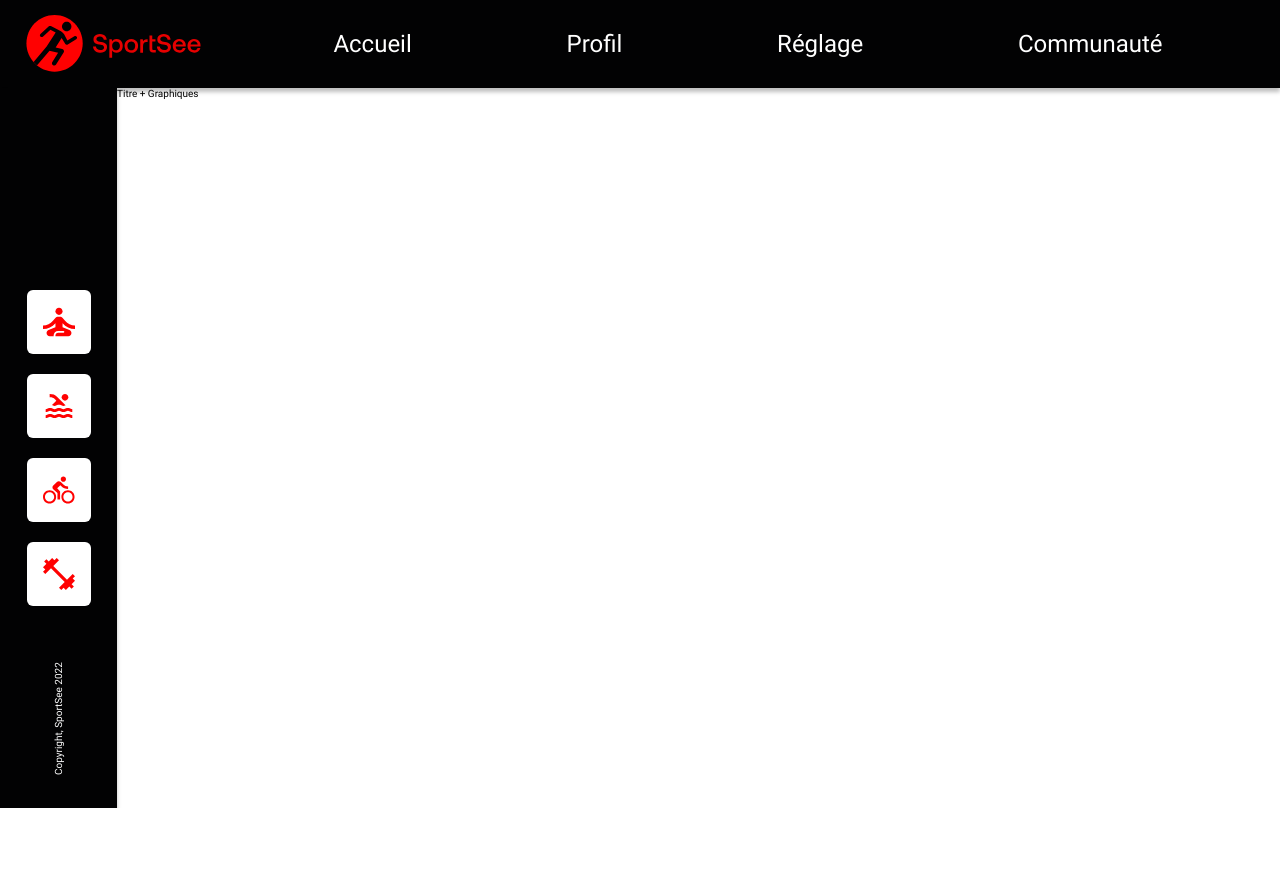
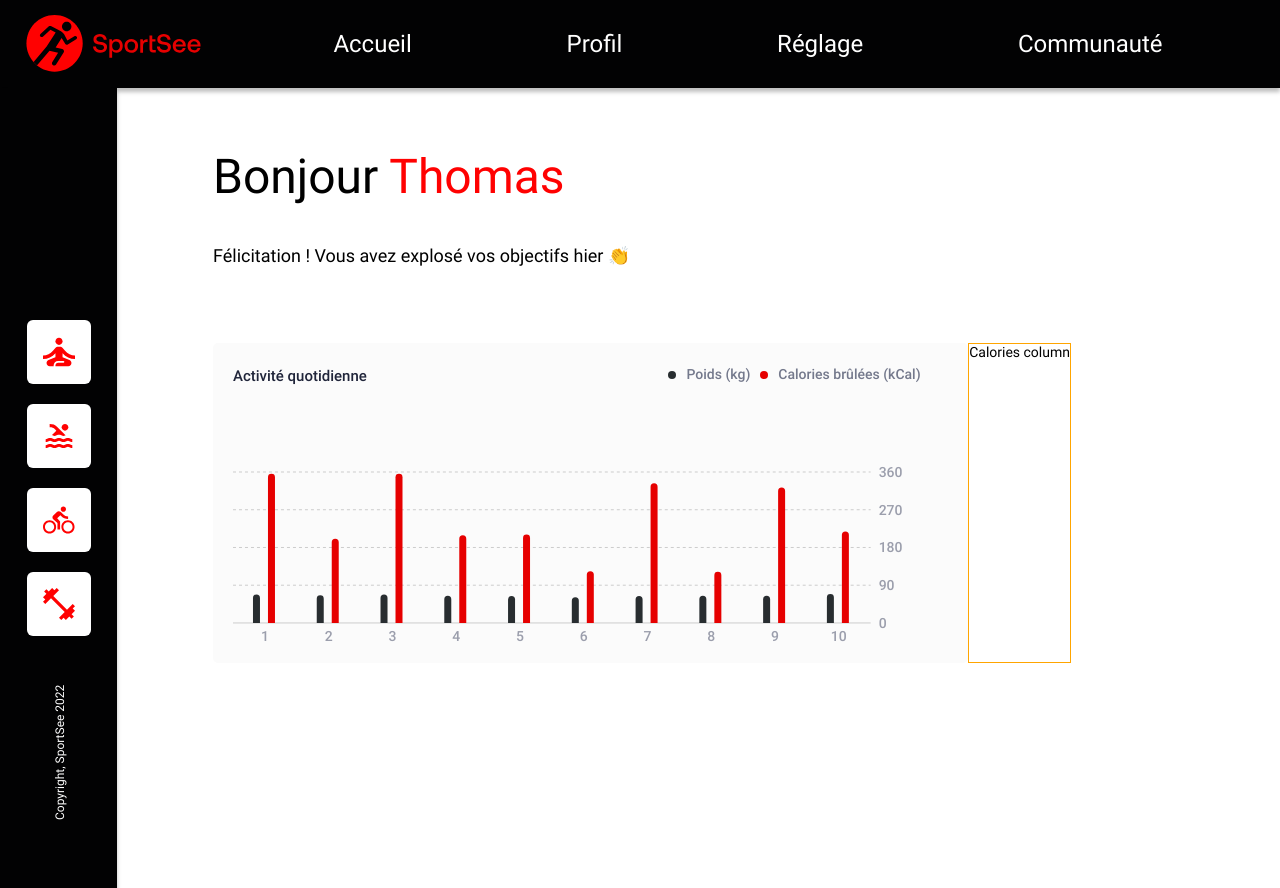
Before and after one commit to ShayReichert/ShayPaulElyReichert_12_24032022, a React (Create React App) app: page / in a window 1280 px wide. Before the commit the page ends 808 px from the top, so only its background shows below. Built offline with nearby package versions, Linux system fonts and the light colour scheme.

Commit message:
Chart activity daily

```diff
--- a/src/components/MenuVertical/MenuVertical.jsx
+++ b/src/components/MenuVertical/MenuVertical.jsx
@@ -35,7 +35,7 @@ function MenuVertical() {
         </ul>
       </div>
       <div className="copyright">
-        Copyright, SportSee {new Date().getFullYear()}
+        <span>Copyright, SportSee {new Date().getFullYear()}</span>
       </div>
     </div>
   )
--- a/src/components/MenuVertical/MenuVertical.scss
+++ b/src/components/MenuVertical/MenuVertical.scss
@@ -2,6 +2,7 @@
 
 .menu-vertical-wrapper {
   @include size(11.7rem, auto);
+  min-height: 80rem;
   position: relative;
   display: flex;
   flex-direction: column;
@@ -14,6 +15,7 @@
     display: flex;
     flex-direction: column;
     align-items: center;
+    padding-bottom: 2rem;
 
     > li {
       @include size(6.4rem);
@@ -41,8 +43,14 @@
   }
 
   .copyright {
-    @include position(auto, 0, 12%, 0);
+    @include position(auto, auto, 6rem, 50%);
     position: absolute;
     transform: rotate(-90deg);
+    transform-origin: left center;
+
+    span {
+      font-size: 1.2rem;
+      white-space: nowrap;
+    }
   }
 }
--- a/src/index.scss
+++ b/src/index.scss
@@ -1,6 +1,12 @@
 @import './utils/styles/index.scss';
 
-// Reset / Normalize CSS
+// --- General CSS ---
+
+.text-primary {
+  color: $primary;
+}
+
+// --- Reset / Normalize CSS ---
 
 html {
   box-sizing: border-box;
@@ -27,6 +33,10 @@ ul {
   padding: 0;
   font-weight: normal;
   font-family: $font-family-default;
+}
+
+body {
+  font-size: 1.4rem;
 }
 
 ol,
--- a/src/pages/Home/Home.jsx
+++ b/src/pages/Home/Home.jsx
@@ -1,12 +1,148 @@
 import './Home.scss'
 import Layout from '../../components/Layout/Layout'
 import MenuVertical from '../../components/MenuVertical/MenuVertical'
+
+import {
+  ResponsiveContainer,
+  BarChart,
+  Bar,
+  XAxis,
+  YAxis,
+  CartesianGrid,
+  Tooltip,
+  Legend,
+
+} from 'recharts'
+
+const data = [
+  {
+    name: '1',
+    calories: 356,
+    poids: 68,
+  },
+  {
+    name: '2',
+    calories: 201,
+    poids: 66,
+  },
+  {
+    name: '3',
+    calories: 356,
+    poids: 68,
+  },
+  {
+    name: '4',
+    calories: 209,
+    poids: 65,
+  },
+  {
+    name: '5',
+    calories: 211,
+    poids: 64,
+  },
+  {
+    name: '6',
+    calories: 123,
+    poids: 61,
+  },
+  {
+    name: '7',
+    calories: 333,
+    poids: 64,
+  },
+  {
+    name: '8',
+    calories: 122,
+    poids: 65,
+  },
+  {
+    name: '9',
+    calories: 323,
+    poids: 65,
+  },
+  {
+    name: '10',
+    calories: 218,
+    poids: 69,
+  },
+]
 
 function Home() {
   return (
     <Layout>
       <MenuVertical />
-      <div className="charts-wrapper">Titre + Graphiques</div>
+      <div className="content-wrapper">
+        <section className="title-section">
+          <h1>
+            Bonjour <span className="text-primary">Thomas</span>
+          </h1>
+          <p className="subtitle">
+            Félicitation ! Vous avez explosé vos objectifs hier 👏
+          </p>
+        </section>
+        <section className="charts-section">
+          <div className="left">
+            <div className="chart-activity-daily">
+              <ResponsiveContainer width="99%" height={320}>
+                <BarChart
+                  // width={700}
+                  data={data}
+                  margin={{
+                    top: 112,
+                    right: 30,
+                    left: 20,
+                    bottom: 10,
+                  }}
+                  barSize={7}
+                  barGap={8}
+                >
+                  <text
+                    className="custom-rechart-title"
+                    x={20}
+                    y={33}
+                    fill="#20253A"
+                    textAnchor="left"
+                    dominantBaseline="central"
+                  >
+                    <tspan fontSize="15">Activité quotidienne</tspan>
+                  </text>
+                  <CartesianGrid vertical={false} strokeDasharray="3 3" />
+                  <XAxis axisLine={false} tickLine={false} dataKey="name" />
+                  <YAxis
+                    axisLine={false}
+                    tickLine={false}
+                    orientation="right"
+                  />
+                  <Tooltip
+                    separator=""
+                    labelStyle={{ color: 'green' }}
+                    wrapperStyle={{ left: 21 }}
+                  />
+                  <Legend verticalAlign="top" align="right" />
+                  <Bar
+                    unit="kg"
+                    dataKey="poids"
+                    fill="#282D30"
+                    legendType="circle"
+                    radius={[10, 10, 0, 0]}
+                    name="Poids (kg)"
+                  />
+                  <Bar
+                    unit="Kcal"
+                    dataKey="calories"
+                    fill="#E60000"
+                    legendType="circle"
+                    radius={[10, 10, 0, 0]}
+                    name="Calories brûlées (kCal)"
+                  />
+                </BarChart>
+              </ResponsiveContainer>
+            </div>
+          </div>
+
+          <div className="right">Calories column</div>
+        </section>
+      </div>
     </Layout>
   )
 }
--- a/src/pages/Home/Home.scss
+++ b/src/pages/Home/Home.scss
@@ -4,7 +4,106 @@
   display: flex;
   align-items: stretch;
 
-  .charts-wrapper {
+  .content-wrapper {
+    display: flex;
+    flex-direction: column;
     min-height: calc(100vh - 8rem);
+    padding: 4.7% 7.5%;
+
+    .title-section {
+      margin-bottom: 7.7rem;
+
+      h1 {
+        font-size: $font-size-h1;
+        margin-bottom: 4rem;
+      }
+
+      .subtitle {
+        font-size: 1.8rem;
+      }
+    }
+
+    .charts-section {
+      display: flex;
+
+      .left {
+        .chart-activity-daily {
+          @include size(59vw, 320px);
+          background-color: $light-gray;
+          font-size: 1.4rem;
+          border-radius: 5px;
+
+          .recharts-wrapper {
+
+          .recharts-legend-wrapper {
+            top: 2.3rem !important;
+
+            .recharts-surface {
+              @include size(8px);
+              margin-right: 10px !important;
+            }
+
+            .recharts-legend-item-text {
+              color: $gray !important;
+              font-weight: 500;
+            }
+          }
+
+          .custom-rechart-title {
+            font-weight: 500;
+          }
+
+          .recharts-layer {
+            .recharts-text {
+              fill: #9b9eac !important;
+              font-weight: 500;
+            }
+          }
+
+          .recharts-cartesian-grid-horizontal {
+            line:first-of-type {
+              stroke-dasharray: none;
+            }
+          }
+
+          .recharts-tooltip-cursor {
+            fill: #c4c4c480;
+          }
+
+          .recharts-default-tooltip {
+            background-color: $red-02 !important;
+            border: none !important;
+            padding: 7px;
+
+            .recharts-tooltip-label {
+              @include visually-hidden();
+            }
+
+            .recharts-tooltip-item-list {
+              text-align: center;
+
+              .recharts-tooltip-item {
+                color: $white !important;
+                font-size: 7px;
+
+                &:not(:last-of-type) {
+                  margin-bottom: 1.5rem;
+                }
+              }
+
+              .recharts-tooltip-item-name {
+                @include visually-hidden();
+              }
+            }
+          }
+          }
+
+
+        }
+      }
+      .right {
+        border: 1px solid orange;
+      }
+    }
   }
 }
--- a/src/utils/styles/_mixins.scss
+++ b/src/utils/styles/_mixins.scss
@@ -27,3 +27,12 @@
     @content;
   }
 }
+
+@mixin visually-hidden() {
+  position: absolute;
+  left: -10000px;
+  top: auto;
+  width: 1px;
+  height: 1px;
+  overflow: hidden;
+}
--- a/src/utils/styles/_variables.scss
+++ b/src/utils/styles/_variables.scss
@@ -4,12 +4,16 @@ $black: #000;
 $black-01: #020203;
 $white: #fff;
 $gray: #74798c;
-$red: #ff0101;
+$light-gray: #fbfbfb;
+$red-01: #ff0101;
+$red-02: #E60000;
 
-$primary: #ff0101;
+$primary: $red-01;
 $secondary: $black-01;
 
 // --- FONTS ---
 
 $font-family-default: 'Roboto', -apple-system, BlinkMacSystemFont, 'Segoe UI',
   Roboto, Oxygen, Ubuntu, Cantarell, 'Open Sans', 'Helvetica Neue', sans-serif;
+
+$font-size-h1: 4.8rem;
```
